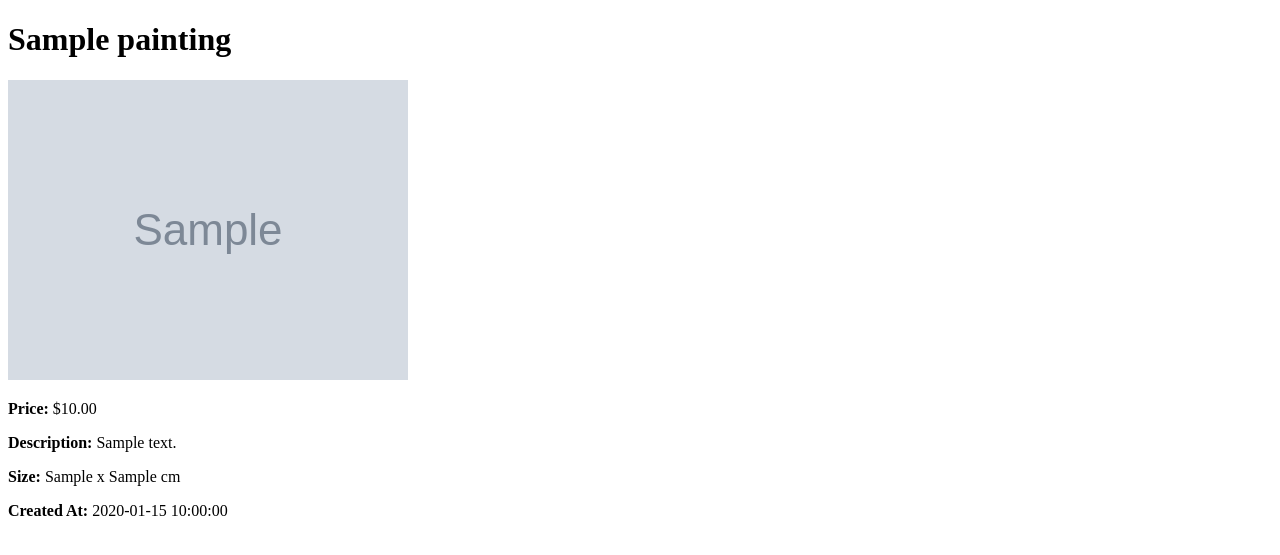
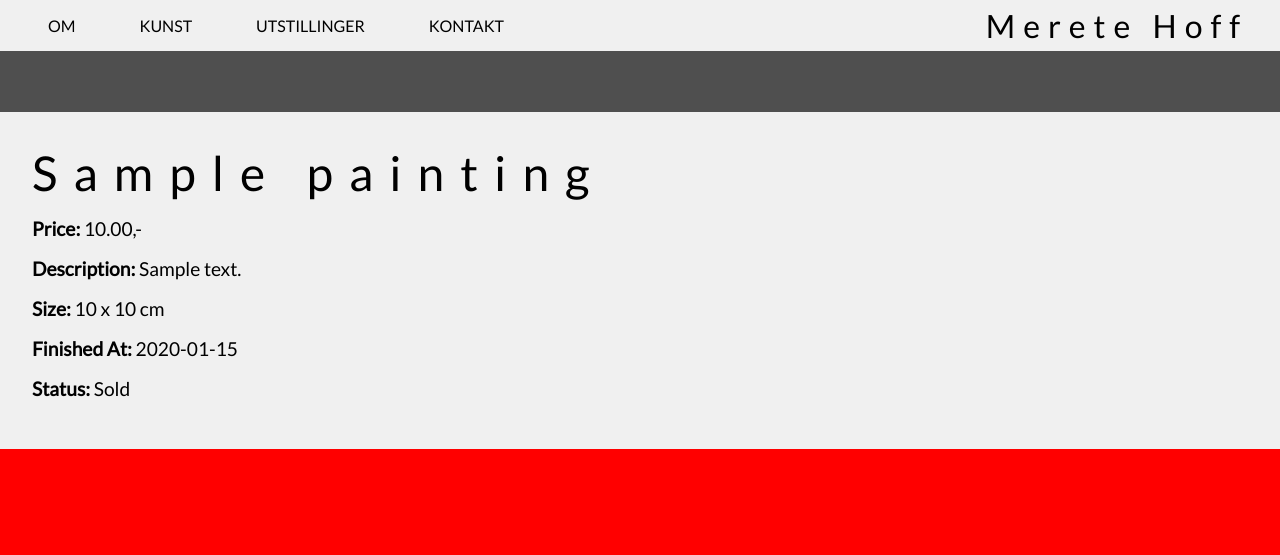
Before and after one commit to aTrueYety/meretehoff, a PHP site: page /pages/painting.php?id=1 in a window 1280 px wide. Shown: the top 555 px of the page. Run offline with PHP 8.4, Linux system fonts and the light colour scheme; the visitor is signed in with stand-in values (Sample User, id 1); tables that the repository leaves empty or names only in its code hold one stand-in row (values such as "Sample post"); grey boxes marked "Sample" are stand-in pictures.

Commit message:
add painting details page with slideshow and styling

```diff
--- /dev/null
+++ b/css/painting.css
@@ -0,0 +1,96 @@
+.slideshow-wrapper {
+  padding: 2rem;
+  padding-top: 5rem;
+  background-color: rgb(79, 79, 79);
+}
+
+.slideshow-container {
+  position: relative;
+  max-width: 100%;
+  margin: auto;
+}
+
+.mySlides {
+  display: none;
+
+  & img {
+    object-fit: contain;
+    width: 100%;
+    max-width: 100%;
+    max-height: 70vh;
+  }
+}
+
+.prev, .next {
+  cursor: pointer;
+  position: absolute;
+  top: 50%;
+  width: auto;
+  padding: 16px;
+  margin-top: -22px;
+  color: white;
+  font-weight: bold;
+  font-size: 18px;
+  transition: 0.6s ease;
+  border-radius: 0 3px 3px 0;
+  user-select: none;
+  z-index: 10000;
+}
+
+.next {
+  right: 0;
+  border-radius: 3px 0 0 3px;
+}
+
+.prev:hover, .next:hover {
+  background-color: rgba(0,0,0,0.8);
+}
+
+.text {
+  color: #f2f2f2;
+  font-size: 15px;
+  padding: 8px 12px;
+  position: absolute;
+  bottom: 8px;
+  width: 100%;
+  text-align: center;
+}
+
+.numbertext {
+  color: #f2f2f2;
+  font-size: 12px;
+  position: absolute;
+  bottom: 1rem;
+  left: 50%;
+  transform: translateX(-50%);
+}
+
+.dot {
+  cursor: pointer;
+  height: 15px;
+  width: 15px;
+  margin: 0 2px;
+  background-color: #bbb;
+  border-radius: 50%;
+  display: inline-block;
+  transition: background-color 0.6s ease;
+}
+
+.active, .dot:hover {
+  background-color: #717171;
+}
+
+.fade {
+  animation-name: fade;
+  animation-duration: 1.5s;
+}
+
+@keyframes fade {
+  from {opacity: .4}
+  to {opacity: 1}
+}
+
+.details {
+  background-color: #f0f0f0;
+  padding: 2rem;
+}
--- a/pages/painting.php
+++ b/pages/painting.php
@@ -3,34 +3,136 @@ require_once __DIR__ . '/../db/db.php';
 session_start();
 
 // Get painting ID from URL
-if (!isset($_GET['id']) || !is_numeric($_GET['id'])) {
+if (!isset($_GET['id'])) {
     die('Invalid painting ID.');
 }
-$paintingId = intval($_GET['id']);
+$paintingId = $_GET['id'];
 
 // Fetch painting details
-$query = $pdo->prepare('SELECT * FROM Paintings WHERE id = :id');
+$query = $pdo->prepare("
+    SELECT
+        p.id,
+        p.title,
+        p.price,
+        p.description,
+        p.size_v,
+        p.size_h,
+        p.finished_at,
+        p.is_sold
+    FROM painting p
+    WHERE p.id = :id
+");
 $query->execute(['id' => $paintingId]);
 $painting = $query->fetch(PDO::FETCH_ASSOC);
 
 if (!$painting) {
     die('Painting not found.');
 }
+
+// Fetch associated images
+$imageQuery = $pdo->prepare("
+    SELECT i.file_path
+    FROM painting_image pi
+    JOIN image i ON pi.image_id = i.id
+    WHERE pi.painting_id = :painting_id
+    ORDER BY pi.position
+");
+$imageQuery->execute(['painting_id' => $paintingId]);
+$images = $imageQuery->fetchAll(PDO::FETCH_ASSOC);
 ?>
 
 <!DOCTYPE html>
 <html lang="en">
+
 <head>
     <meta charset="UTF-8">
-    <meta name="viewport" content="width=device-width, initial-scale=1.0">
-    <title><?php echo htmlspecialchars($painting['title']); ?></title>
+    <title><?php echo htmlspecialchars($painting['title']); ?> - Merete Hoff</title>
+    <link rel="apple-touch-icon" sizes="180x180" href="/img/favicon/apple-touch-icon.png">
+    <link rel="icon" type="image/png" sizes="32x32" href="/img/favicon/favicon-32x32.png">
+    <link rel="icon" type="image/png" sizes="16x16" href="/img/favicon/favicon-16x16.png">
+    <link rel="manifest" href="/site.webmanifest">
+    <link rel="stylesheet" href="https://fonts.googleapis.com/css?family=Lato">
+    <link rel="stylesheet" href="../css/index.css">
+    <link rel="stylesheet" href="../css/painting.css">
 </head>
+
 <body>
-    <h1><?php echo htmlspecialchars($painting['title']); ?></h1>
-    <img src="/../uploads/<?php echo htmlspecialchars($painting['file_path']); ?>" alt="<?php echo htmlspecialchars($painting['title']); ?>" style="max-width: 100%; height: auto;">
-    <p><strong>Price:</strong> $<?php echo number_format($painting['price'], 2); ?></p>
-    <p><strong>Description:</strong> <?php echo nl2br(htmlspecialchars($painting['description'])); ?></p>
-    <p><strong>Size:</strong> <?php echo htmlspecialchars($painting['size_v']) . ' x ' . htmlspecialchars($painting['size_h']); ?> cm</p>
-    <p><strong>Created At:</strong> <?php echo htmlspecialchars($painting['created_at']); ?></p>
+    <div id="navbar" class="navbar sticky">
+        <span class="menu">
+        <a href="/index.php#about-anchor">OM</a>
+        <a href="/index.php#collections-anchor">KUNST</a>
+        <a>UTSTILLINGER</a>
+        <a>KONTAKT</a>
+        </span>
+        <span class="logo">
+        <h2 onclick="window.location.href='/index.php#'">Merete Hoff</h2>
+        </span>
+    </div>
+
+    <div class="slideshow-wrapper">
+        <?php if (!empty($images)): ?>
+            <div class="slideshow-container">
+                <?php foreach ($images as $index => $image): ?>
+                    <div class="mySlides fade">
+                        <div class="numbertext"><?php echo $index + 1; ?> / <?php echo count($images); ?></div>
+                        <img src="/../uploads/<?php echo htmlspecialchars($image['file_path']); ?>" style="width:100%">
+                    </div>
+                <?php endforeach; ?>
+
+                <!-- Next and previous buttons -->
+                <a class="prev" onclick="plusSlides(-1)">&#10094;</a>
+                <a class="next" onclick="plusSlides(1)">&#10095;</a>
+            </div>
+            <br>
+
+            <!-- The dots/circles -->
+            <div style="text-align:center">
+                <?php foreach ($images as $index => $image): ?>
+                    <span class="dot" onclick="currentSlide(<?php echo $index + 1; ?>)"></span>
+                <?php endforeach; ?>
+            </div>
+        <?php endif; ?>
+    </div>
+
+    <div class="details">
+        <h1><?php echo htmlspecialchars($painting['title']); ?></h1>
+
+        <p><strong>Price:</strong> <?php echo number_format($painting['price'], 2); ?>,-</p>
+        <p><strong>Description:</strong> <?php echo nl2br(htmlspecialchars($painting['description'])); ?></p>
+        <p><strong>Size:</strong>
+            <?php echo htmlspecialchars($painting['size_v']) . ' x ' . htmlspecialchars($painting['size_h']); ?> cm</p>
+        <p><strong>Finished At:</strong> <?php echo htmlspecialchars($painting['finished_at']); ?></p>
+        <p><strong>Status:</strong> <?php echo $painting['is_sold'] ? 'Sold' : 'Available'; ?></p>
+    </div>
+
+    <script>
+        let slideIndex = 1;
+        showSlides(slideIndex);
+
+        function plusSlides(n) {
+            showSlides(slideIndex += n);
+        }
+
+        function currentSlide(n) {
+            showSlides(slideIndex = n);
+        }
+
+        function showSlides(n) {
+            let i;
+            let slides = document.getElementsByClassName("mySlides");
+            let dots = document.getElementsByClassName("dot");
+            if (n > slides.length) { slideIndex = 1 }
+            if (n < 1) { slideIndex = slides.length }
+            for (i = 0; i < slides.length; i++) {
+                slides[i].style.display = "none";
+            }
+            for (i = 0; i < dots.length; i++) {
+                dots[i].className = dots[i].className.replace(" active", "");
+            }
+            slides[slideIndex - 1].style.display = "block";
+            dots[slideIndex - 1].className += " active";
+        }
+    </script>
 </body>
+
 </html>
```
